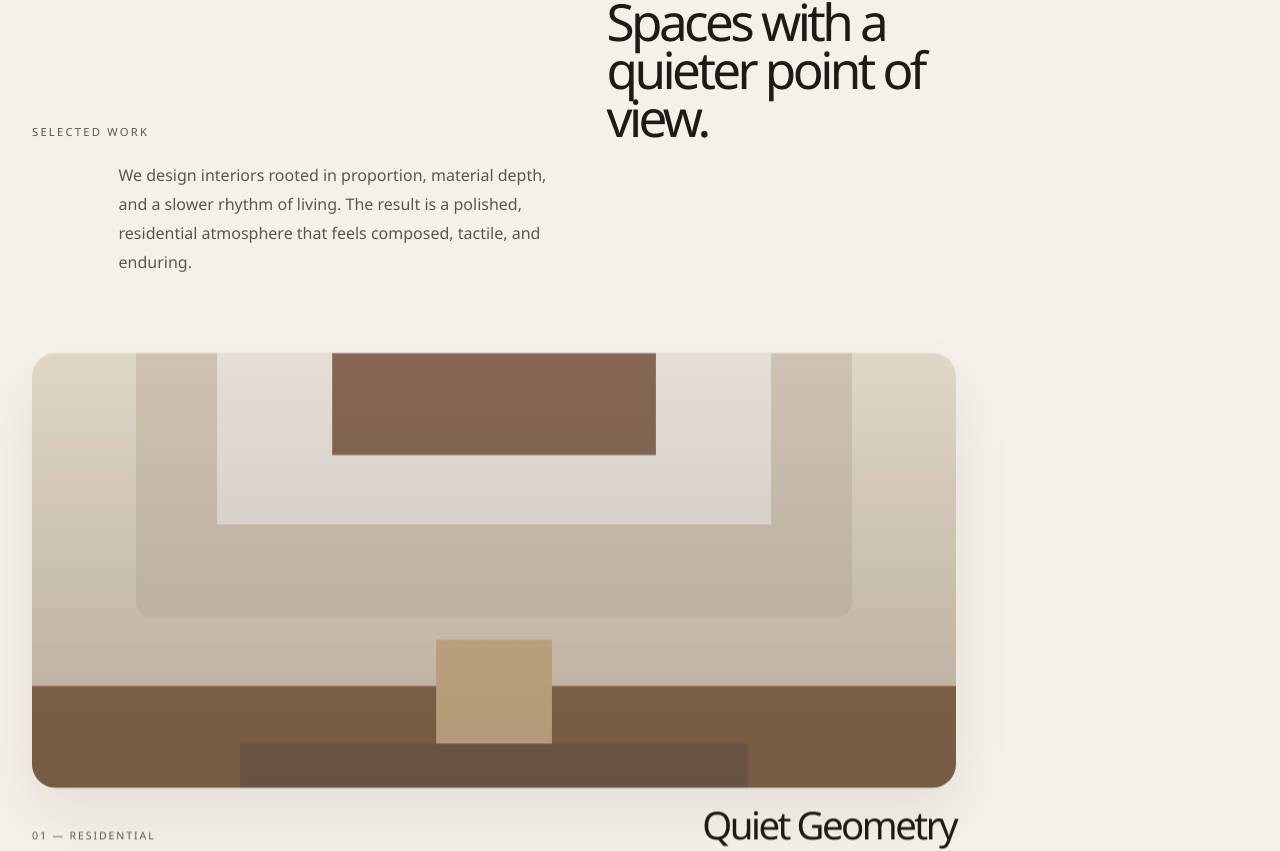
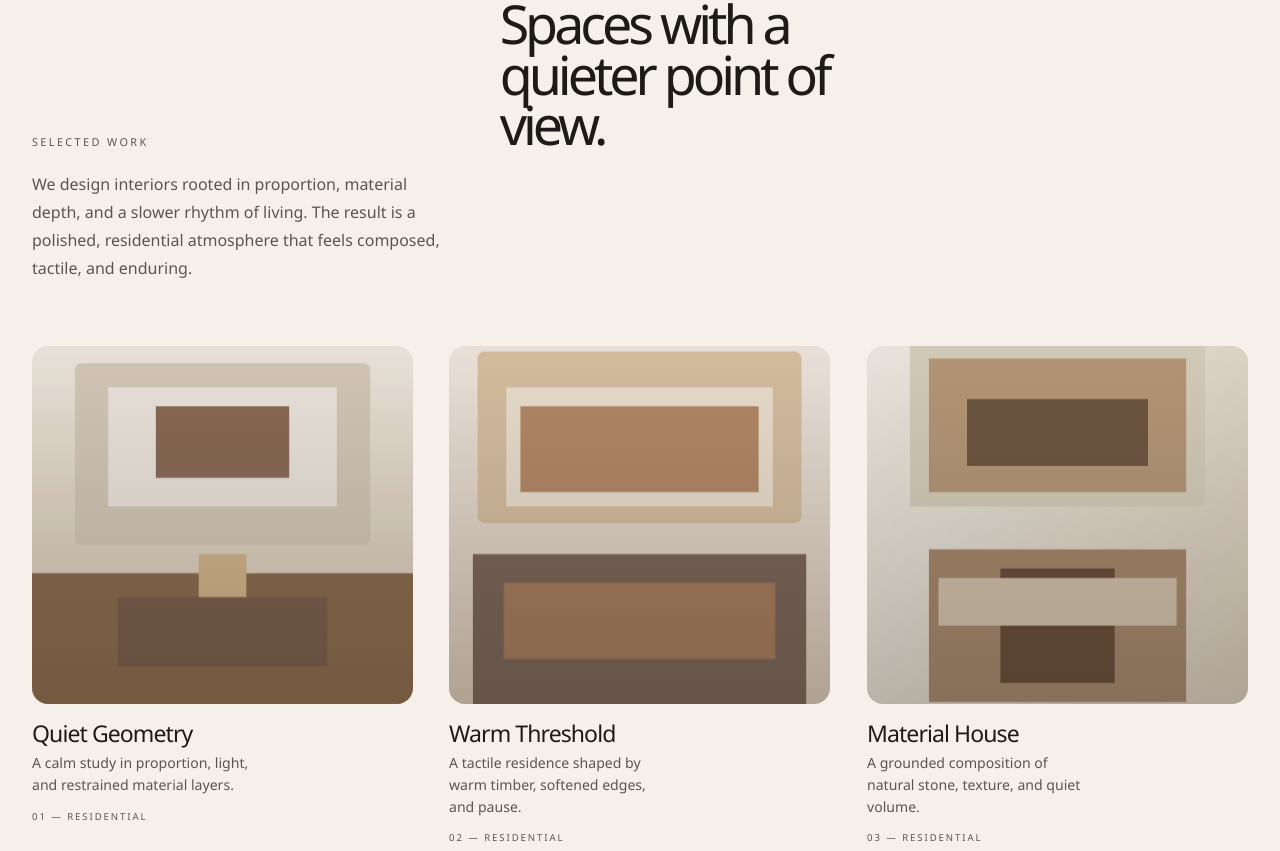
Before and after one commit to dharun-vs/InteriorDesignDemo, a React (Vite) app: page / in a window 1280 px wide. Shown: the part 859-1710 px from the top of the page. Built offline with nearby package versions, Linux system fonts and the light colour scheme.

Commit message:
Refine navigation and project interactions

```diff
--- a/src/components/Header.tsx
+++ b/src/components/Header.tsx
@@ -79,6 +79,104 @@ export function Header() {
     document.addEventListener('keydown', handleKeyDown)
     return () => document.removeEventListener('keydown', handleKeyDown)
   }, [isMenuOpen])
+
+  useEffect(() => {
+    const desktopQuery = window.matchMedia('(min-width: 821px)')
+    const reducedMotionQuery = window.matchMedia('(prefers-reduced-motion: reduce)')
+    const allowedAnchors = new Set(['#home', '#projects', '#studio', '#services', '#contact'])
+    let animationFrame: number | null = null
+    let previousScrollBehavior: string | null = null
+
+    const stopScrollAnimation = () => {
+      if (animationFrame !== null) {
+        window.cancelAnimationFrame(animationFrame)
+        animationFrame = null
+      }
+
+      if (previousScrollBehavior !== null) {
+        document.documentElement.style.scrollBehavior = previousScrollBehavior
+        previousScrollBehavior = null
+      }
+    }
+
+    if (!desktopQuery.matches || reducedMotionQuery.matches) {
+      return
+    }
+
+    const handleAnchorClick = (event: MouseEvent) => {
+      const target = event.target
+      if (!(target instanceof Element)) {
+        return
+      }
+
+      const link = target.closest('a') as HTMLAnchorElement | null
+      if (!link) {
+        return
+      }
+
+      const hash = link.getAttribute('href')
+      if (!hash || !allowedAnchors.has(hash) || event.defaultPrevented || event.button !== 0 || event.metaKey || event.ctrlKey || event.shiftKey || event.altKey) {
+        return
+      }
+
+      const targetId = hash.slice(1)
+      const section = document.getElementById(targetId)
+      if (!section) {
+        return
+      }
+
+      event.preventDefault()
+      stopScrollAnimation()
+
+      const siteHeader = document.querySelector('.site-header')
+      const nav = siteHeader?.querySelector('.main-nav') as HTMLElement | null
+      const headerOffset = nav ? nav.getBoundingClientRect().height + 28 : 110
+      const startY = window.scrollY
+      const targetY = section.getBoundingClientRect().top + startY - headerOffset
+      const distance = targetY - startY
+
+      if (Math.abs(distance) < 2) {
+        window.history.pushState(null, '', hash)
+        return
+      }
+
+      const duration = 760
+      const easeOutCubic = (time: number) => 1 - (1 - time) ** 3
+      let startTime: number | null = null
+      previousScrollBehavior = document.documentElement.style.scrollBehavior
+      document.documentElement.style.scrollBehavior = 'auto'
+
+      const tick = (timestamp: number) => {
+        if (startTime === null) {
+          startTime = timestamp
+        }
+
+        const progress = Math.min((timestamp - startTime) / duration, 1)
+        const eased = easeOutCubic(progress)
+
+        window.scrollTo({ top: startY + distance * eased, behavior: 'auto' })
+
+        if (progress < 1) {
+          animationFrame = window.requestAnimationFrame(tick)
+          return
+        }
+
+        animationFrame = null
+        document.documentElement.style.scrollBehavior = previousScrollBehavior ?? ''
+        previousScrollBehavior = null
+        window.history.pushState(null, '', hash)
+      }
+
+      animationFrame = window.requestAnimationFrame(tick)
+    }
+
+    document.addEventListener('click', handleAnchorClick)
+
+    return () => {
+      document.removeEventListener('click', handleAnchorClick)
+      stopScrollAnimation()
+    }
+  }, [])
 
   const toggleMenu = () => {
     if (isMenuOpen) {
--- a/src/components/Projects.tsx
+++ b/src/components/Projects.tsx
@@ -10,6 +10,7 @@ const projects = [
     type: '01 — RESIDENTIAL',
     image: project01,
     alt: 'Quiet Geometry interior study',
+    description: 'A calm study in proportion, light, and restrained material layers.',
   },
   {
     id: '02',
@@ -17,6 +18,7 @@ const projects = [
     type: '02 — RESIDENTIAL',
     image: project02,
     alt: 'Warm Threshold interior study',
+    description: 'A tactile residence shaped by warm timber, softened edges, and pause.',
   },
   {
     id: '03',
@@ -24,6 +26,7 @@ const projects = [
     type: '03 — RESIDENTIAL',
     image: project03,
     alt: 'Material House interior study',
+    description: 'A grounded composition of natural stone, texture, and quiet volume.',
   },
 ] as const
 
@@ -48,17 +51,17 @@ export function Projects() {
         entries.forEach((entry) => {
           if (entry.isIntersecting) {
             entry.target.classList.add('is-visible')
+            observer.unobserve(entry.target)
           }
         })
       },
       {
-        threshold: 0.18,
-        rootMargin: '0px 0px -12% 0px',
+        threshold: 0.12,
+        rootMargin: '0px 0px -8% 0px',
       },
     )
 
     items.forEach((item) => observer.observe(item))
-
     return () => {
       observer.disconnect()
     }
@@ -92,8 +95,9 @@ export function Projects() {
               </div>
 
               <div className="project-body">
+                <h3 className="project-title">{project.name}</h3>
+                <p className="project-description">{project.description}</p>
                 <p className="project-index">{project.type}</p>
-                <h3 className="project-title">{project.name}</h3>
               </div>
             </article>
           ))}
--- a/src/index.css
+++ b/src/index.css
@@ -21,6 +21,7 @@
 
 html {
   scroll-behavior: smooth;
+  scroll-padding-top: calc(var(--nav-height) + 28px);
 }
 
 :where(#home, #projects, #studio, #services, #contact) {
@@ -477,7 +478,7 @@ button {
 .projects-section {
   position: relative;
   width: 100%;
-  padding: 56px 32px 140px;
+  padding: 58px 32px 120px;
 }
 
 .projects-shell {
@@ -487,51 +488,59 @@ button {
 
 .projects-intro {
   display: grid;
-  grid-template-columns: minmax(0, 1fr) minmax(0, 1.2fr);
-  gap: 1.25rem 2.5rem;
+  grid-template-columns: minmax(0, 0.8fr) minmax(0, 1.4fr);
+  gap: 1.2rem 2.5rem;
   align-items: end;
-  margin-bottom: clamp(2.8rem, 6vw, 5rem);
+  margin-bottom: clamp(2.8rem, 5vw, 4.5rem);
 }
 
 .projects-label {
   margin: 0;
   color: var(--muted);
-  font-size: 0.7rem;
-  letter-spacing: 0.2em;
+  font-size: 0.68rem;
+  letter-spacing: 0.22em;
   text-transform: uppercase;
 }
 
 .projects-heading {
   margin: 0;
   color: var(--text);
-  font-size: clamp(2.5rem, 4vw, 5.25rem);
+  font-size: clamp(2.7rem, 4.2vw, 5.5rem);
   line-height: 0.94;
-  letter-spacing: -0.07em;
+  letter-spacing: -0.075em;
   font-weight: 500;
   max-width: 11ch;
 }
 
 .projects-copy {
   margin: 0;
-  max-width: 28rem;
+  max-width: 31rem;
   justify-self: end;
   color: var(--muted);
   font-size: 1rem;
-  line-height: 1.8;
+  line-height: 1.75;
 }
 
 .projects-collection {
-  display: flex;
-  flex-direction: column;
-  gap: clamp(2.25rem, 5vw, 5.5rem);
+  display: grid;
+  grid-template-columns: repeat(3, minmax(0, 1fr));
+  gap: clamp(1.25rem, 2.8vw, 3.5rem);
 }
 
 .project-study {
   position: relative;
   opacity: 0;
-  transform: translateY(42px);
-  transition: transform 700ms cubic-bezier(0.22, 1, 0.36, 1), opacity 700ms cubic-bezier(0.22, 1, 0.36, 1);
+  transform: translateY(64px);
+  transition: transform 820ms cubic-bezier(0.22, 1, 0.36, 1), opacity 820ms cubic-bezier(0.22, 1, 0.36, 1);
   will-change: transform, opacity;
+}
+
+.project-study:nth-child(2) {
+  transition-delay: 110ms;
+}
+
+.project-study:nth-child(3) {
+  transition-delay: 220ms;
 }
 
 .project-study.is-visible {
@@ -539,74 +548,75 @@ button {
   transform: translateY(0);
 }
 
-.project-study--01 {
-  width: min(76%, 1180px);
-  margin-right: auto;
-}
-
-.project-study--02 {
-  width: min(58%, 860px);
-  margin-left: auto;
-  margin-top: clamp(1rem, 4vw, 5rem);
-}
-
-.project-study--03 {
-  width: min(72%, 1040px);
-  margin-right: auto;
-  margin-top: clamp(0.5rem, 3vw, 3rem);
-}
-
 .project-visual {
   position: relative;
   overflow: hidden;
-  border-radius: 24px;
-  background: rgba(24, 20, 17, 0.08);
-  box-shadow: 0 28px 60px rgba(30, 24, 18, 0.08);
+  border-radius: 16px;
+  background: rgba(24, 20, 17, 0.06);
 }
 
 .project-visual::after {
   content: '';
   position: absolute;
   inset: 0;
-  background: linear-gradient(180deg, rgba(24, 22, 19, 0.05), rgba(24, 22, 19, 0.2));
+  background: linear-gradient(180deg, rgba(24, 22, 19, 0.04), rgba(24, 22, 19, 0.22));
   pointer-events: none;
 }
 
 .project-visual img {
   width: 100%;
-  height: clamp(380px, 34vw, 760px);
+  height: clamp(270px, 28vw, 460px);
   object-fit: cover;
-  transition: transform 700ms cubic-bezier(0.22, 1, 0.36, 1), filter 700ms cubic-bezier(0.22, 1, 0.36, 1);
+  object-position: center;
+  transition: transform 600ms cubic-bezier(0.22, 1, 0.36, 1);
 }
 
-.project-study:hover .project-visual img,
+.project-study.is-visible:hover {
+  z-index: 1;
+  transform: translateY(-6px);
+  transition-delay: 0s;
+}
+
+.project-study.is-visible:hover .project-visual {
+  box-shadow: 0 14px 28px rgba(22, 18, 15, 0.11);
+}
+
+.project-study.is-visible:hover .project-visual img,
 .project-study:focus-within .project-visual img {
-  transform: scale(1.04);
+  transform: scale(1.012) translateY(-1px);
 }
 
 .project-body {
   display: flex;
-  justify-content: space-between;
-  align-items: baseline;
-  gap: 1rem;
+  flex-direction: column;
+  align-items: flex-start;
+  gap: 0.45rem;
   padding: 1.1rem 0 0;
-}
-
-.project-index {
-  margin: 0;
-  color: var(--muted);
-  font-size: 0.66rem;
-  letter-spacing: 0.18em;
-  text-transform: uppercase;
 }
 
 .project-title {
   margin: 0;
   color: var(--text);
-  font-size: clamp(2.2rem, 3vw, 4rem);
-  letter-spacing: -0.065em;
-  line-height: 0.98;
+  font-size: clamp(1.35rem, 1.8vw, 2rem);
+  letter-spacing: -0.04em;
+  line-height: 1;
   font-weight: 500;
+}
+
+.project-description {
+  margin: 0;
+  max-width: 28ch;
+  color: var(--muted);
+  font-size: 0.88rem;
+  line-height: 1.55;
+}
+
+.project-index {
+  margin: 0.35rem 0 0;
+  color: var(--muted);
+  font-size: 0.6rem;
+  letter-spacing: 0.2em;
+  text-transform: uppercase;
 }
 
 @media (max-width: 820px) {
@@ -638,27 +648,38 @@ button {
     line-height: 1.7;
   }
 
-  .project-study,
-  .project-study--01,
-  .project-study--02,
-  .project-study--03 {
+  .projects-collection {
+    display: flex;
+    flex-direction: column;
+    gap: 2.8rem;
+  }
+
+  .project-study {
     width: 100%;
     margin: 0;
+    transform: translateY(44px);
+  }
+
+  .project-study.is-visible:hover {
+    transform: none;
+  }
+
+  .project-study.is-visible:hover .project-visual {
+    box-shadow: none;
   }
 
   .project-visual img {
-    height: 68svh;
-    min-height: 360px;
+    height: min(62vw, 320px);
+    min-height: 220px;
   }
 
   .project-body {
-    flex-direction: column;
     align-items: flex-start;
     gap: 0.4rem;
   }
 
   .project-title {
-    font-size: clamp(2rem, 9vw, 3.2rem);
+    font-size: clamp(1.5rem, 7vw, 2rem);
   }
 
   .site-header {
@@ -785,6 +806,12 @@ button {
 
   .hero-image {
     transform: none;
+  }
+
+  .project-study {
+    opacity: 1;
+    transform: none;
+    transition: none;
   }
 }
 
```
